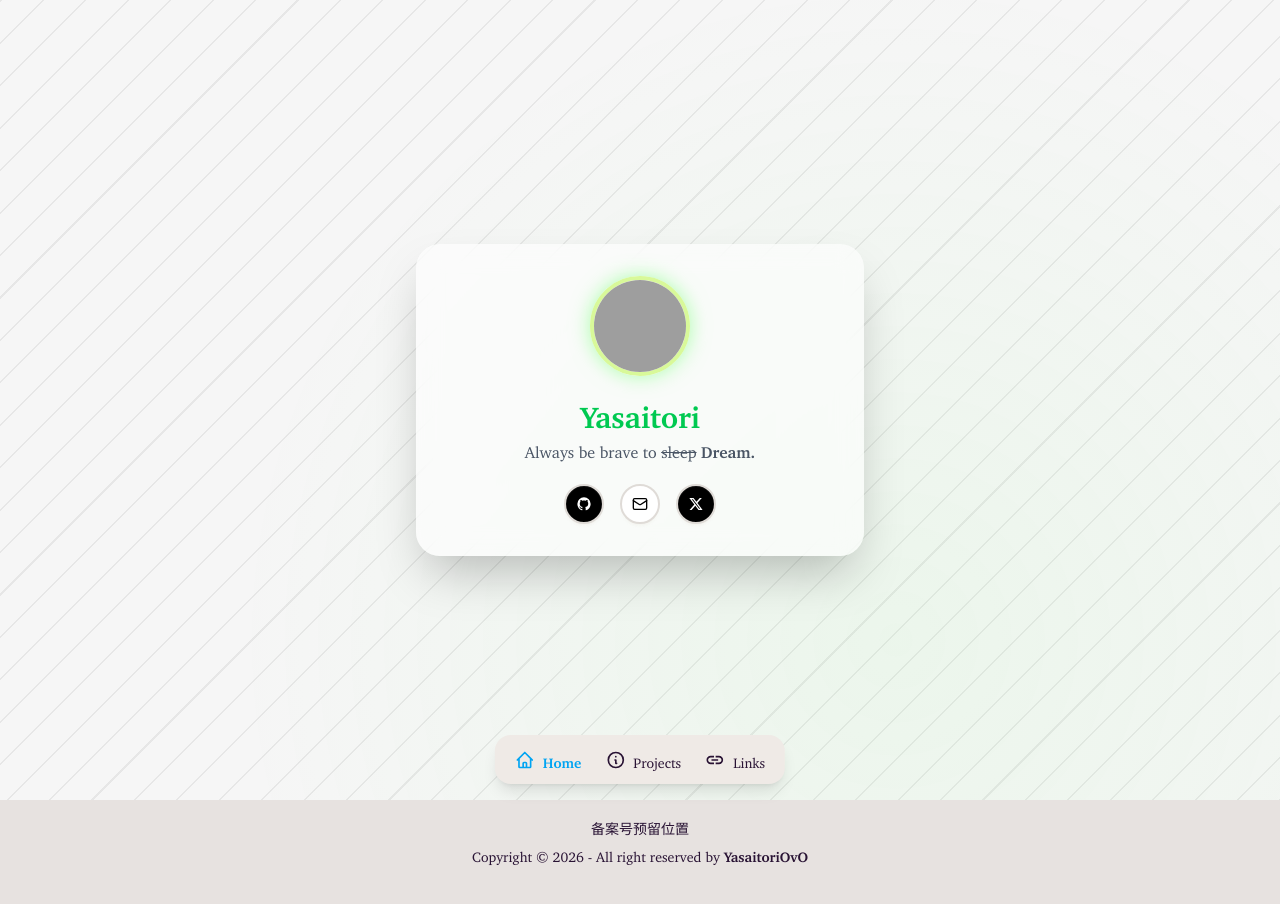
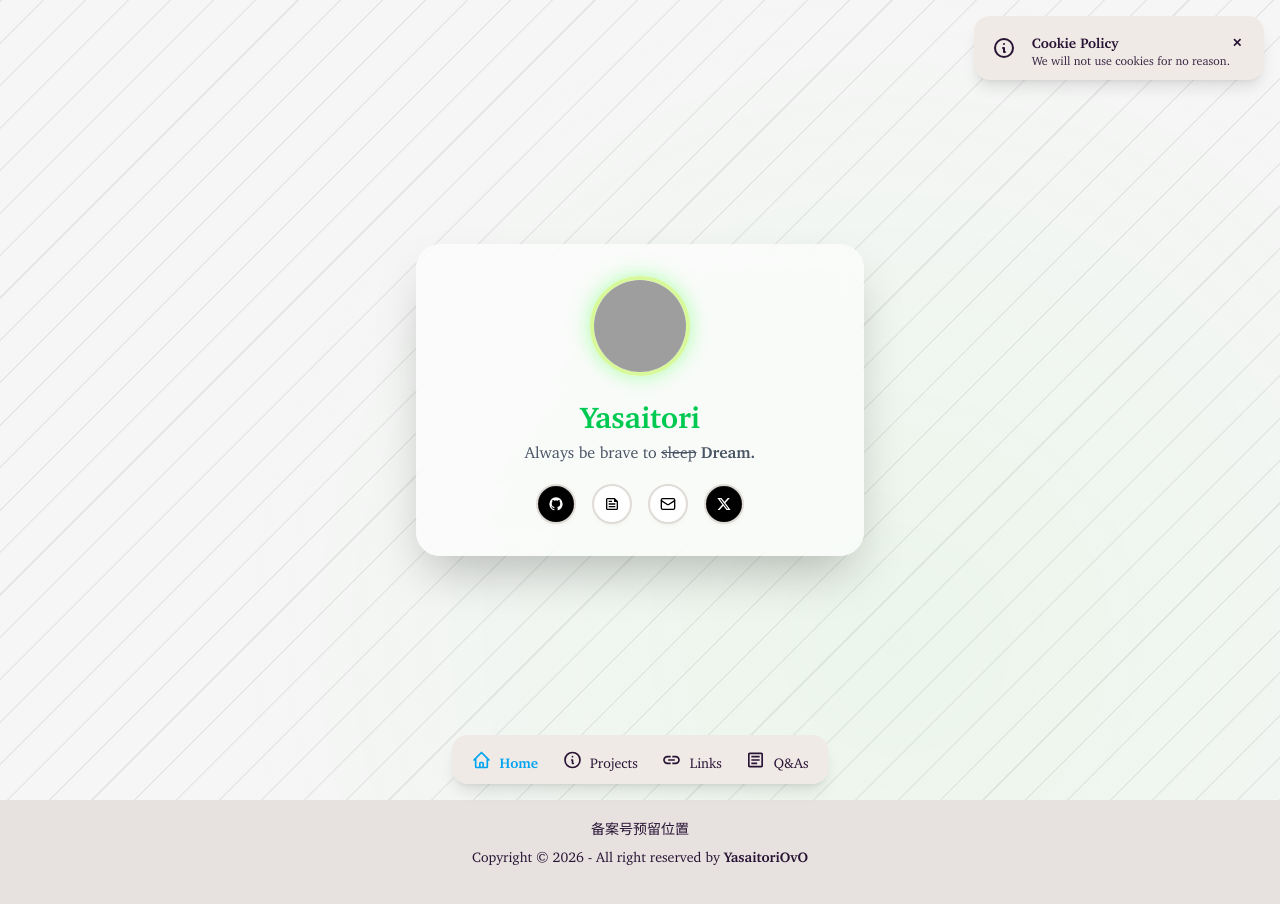
Before and after one commit to YasaitoriOvO/Toriest, a Vue app: page / in a window 1280 px wide. Shown: the top 904 px of the page. Built offline with nearby package versions, Linux system fonts and the light colour scheme; grey boxes are pictures that could not be loaded.

Commit message:
fea: alert & q&a

```diff
--- a/src/App.vue
+++ b/src/App.vue
@@ -2,13 +2,15 @@
 import { ref } from 'vue'
 import Project from './pages/project.vue'
 import LinkPage from './pages/link.vue'
-import IndexPage from './pages/index.vue'
-import InitOverlay from './pages/init.vue'
+import QnA from './pages/qna.vue'
+import IndexPage from './pages/profile.vue'
+import InitOverlay from './components/init.vue'
 import Dock from './components/dock.vue'
+import Alert from './components/alert.vue'
 
 const showInit = ref(true)
 const isInitExiting = ref(false)
-const currentPage = ref<'home' | 'projects' | 'links'>('home')
+const currentPage = ref<'home' | 'projects' | 'links' | 'qna'>('home')
 
 function handleInitExitStart() {
   isInitExiting.value = true
@@ -18,7 +20,7 @@
   showInit.value = false
 }
 
-function handleNavigate(page: 'home' | 'projects' | 'links') {
+function handleNavigate(page: 'home' | 'projects' | 'links' | 'qna') {
   currentPage.value = page
 }
 </script>
@@ -26,11 +28,13 @@
 <template>
   <div class="app-shell stripe-bg">
     <div class="app-content flex flex-col min-h-dvh" :class="{ 'is-blurred': showInit && !isInitExiting }">
+      <Alert />
       <main class="grow w-full z-10">
         <Transition name="fade" mode="out-in">
           <IndexPage v-if="currentPage === 'home'" key="home" />
           <Project v-else-if="currentPage === 'projects'" key="projects" />
           <LinkPage v-else-if="currentPage === 'links'" key="links" />
+          <QnA v-else-if="currentPage === 'qna'" key="qna" />
         </Transition>
       </main>
 
--- /dev/null
+++ b/src/components/alert.vue
@@ -0,0 +1,24 @@
+<template>
+  <div v-if="isVisible" class="toast toast-top toast-end z-100">
+    <div role="alert" class="alert shadow-lg flex gap-4 pr-8">
+      <svg xmlns="http://www.w3.org/2000/svg" fill="none" viewBox="0 0 24 24" class="stroke-current h-6 w-6 shrink-0">
+        <path stroke-linecap="round" stroke-linejoin="round" stroke-width="2" d="M13 16h-1v-4h-1m1-4h.01M21 12a9 9 0 11-18 0 9 9 0 0118 0z"></path>
+      </svg>
+      <div>
+        <h3 class="font-bold text-sm">Cookie Policy</h3>
+        <div class="text-xs opacity-90">We will not use cookies for no reason.</div>
+      </div>
+      <button class="btn btn-sm btn-ghost absolute top-2 right-2" @click="handleClose">✕</button>
+    </div>
+  </div>
+</template>
+
+<script setup lang="ts">
+  import { ref } from 'vue'
+
+  const isVisible = ref(true)
+
+  function handleClose() {
+    isVisible.value = false
+  }
+</script>
--- a/src/components/dock.vue
+++ b/src/components/dock.vue
@@ -4,7 +4,7 @@
 }>()
 
 defineEmits<{
-  (e: 'navigate', page: 'home' | 'projects' | 'links'): void
+  (e: 'navigate', page: 'home' | 'projects' | 'links' | 'qna'): void
 }>()
 </script>
 
@@ -74,6 +74,27 @@
           <span class="hidden sm:inline">Links</span>
         </a>
       </li>
+      <li>
+        <a
+          :class="{ active: currentPage === 'qna' }"
+          @click="$emit('navigate', 'qna')"
+          style="cursor: pointer;"
+        >
+          <svg
+            xmlns="http://www.w3.org/2000/svg"
+            fill="currentColor"
+            class="h-5 w-5"
+            viewBox="0 -960 960 960"
+          >
+          <path
+            stroke-linecap="round"
+            stroke-linejoin="round"
+            stroke-width="2"
+            d="M280-280h280v-80H280v80Zm0-160h400v-80H280v80Zm0-160h400v-80H280v80Zm-80 480q-33 0-56.5-23.5T120-200v-560q0-33 23.5-56.5T200-840h560q33 0 56.5 23.5T840-760v560q0 33-23.5 56.5T760-120H200Zm0-80h560v-560H200v560Zm0-560v560-560Z" />
+          </svg>
+          <span class="hidden sm:inline">Q&As</span>
+        </a>
+      </li>
     </ul>
   </div>
 </template>
--- a/src/pages/link.vue
+++ b/src/pages/link.vue
@@ -1,5 +1,5 @@
 <template>
-  <div class="min-h-screen flex flex-col items-center justify-center gap-8 -translate-y-12">
+  <div class="min-h-screen flex flex-col items-center pt-12 pb-32 gap-8 px-4">
     <h1 class="text-3xl font-bold text-center">
       - Links -
     </h1>
--- a/src/pages/index.vue
+++ b/src/pages/profile.vue
@@ -33,6 +33,24 @@
             fill="white"
             d="M12,2A10,10 0 0,0 2,12C2,16.42 4.87,20.17 8.84,21.5C9.34,21.58 9.5,21.27 9.5,21C9.5,20.77 9.5,20.14 9.5,19.31C6.73,19.91 6.14,17.97 6.14,17.97C5.68,16.81 5.03,16.5 5.03,16.5C4.12,15.88 5.1,15.9 5.1,15.9C6.1,15.97 6.63,16.93 6.63,16.93C7.5,18.45 8.97,18 9.54,17.76C9.63,17.11 9.89,16.67 10.17,16.42C7.95,16.17 5.62,15.31 5.62,11.5C5.62,10.39 6,9.5 6.65,8.79C6.55,8.54 6.2,7.5 6.75,6.15C6.75,6.15 7.59,5.88 9.5,7.17C10.29,6.95 11.15,6.84 12,6.84C12.85,6.84 13.71,6.95 14.5,7.17C16.41,5.88 17.25,6.15 17.25,6.15C17.8,7.5 17.45,8.54 17.35,8.79C18,9.5 18.38,10.39 18.38,11.5C18.38,15.32 16.04,16.16 13.81,16.41C14.17,16.72 14.5,17.33 14.5,18.26C14.5,19.6 14.5,20.68 14.5,21C14.5,21.27 14.66,21.59 15.17,21.5C19.14,20.16 22,16.42 22,12A10,10 0 0,0 12,2Z"
           /></svg>
+        </a>
+
+        <a
+          class="btn text-black bg-white btn-square"
+          href="https://blog.yatori.cc"
+          target="_blank"
+          rel="noopener noreferrer"
+        >
+          <svg
+            xmlns="http://www.w3.org/2000/svg"
+            height="16"
+            viewBox="0 -960 960 960"
+            width="16"
+            fill="black"
+          >
+            <path
+              d="M200-120q-33 0-56.5-23.5T120-200v-560q0-33 23.5-56.5T200-840h440l200 200v440q0 33-23.5 56.5T760-120H200Zm0-80h560v-400H600v-160H200v560Zm80-80h400v-80H280v80Zm0-320h200v-80H280v80Zm0 160h400v-80H280v80Zm-80-320v160-160 560-560Z"</path>
+          </svg>
         </a>
 
         <a
--- /dev/null
+++ b/src/pages/qna.vue
@@ -0,0 +1,44 @@
+<template>
+  <div class="min-h-screen flex flex-col items-center pt-12 pb-32 gap-8 px-4">
+    <h1 class="text-3xl font-bold text-center">
+      - Q&As -
+    </h1>
+    <div class="w-full max-w-2xl flex flex-col gap-2">
+      <div class="fly-in collapse collapse-arrow bg-base-100 border border-base-300" style="animation-delay: 0.1s;">
+        <input type="radio" name="my-accordion-1" checked="true" />
+        <div class="collapse-title font-bold">你是谁？</div>
+        <div class="collapse-content text-sm">很无聊的一个人，所以我写了这个问题。<br />我是菜鸡，喜欢摸鱼，擅长睡觉。</div>
+      </div>
+      <div class="fly-in collapse collapse-arrow bg-base-100 border border-base-300" style="animation-delay: 0.2s;">
+        <input type="radio" name="my-accordion-1" />
+        <div class="collapse-title font-bold">这个网站是如何编写的？</div>
+        <div class="collapse-content text-sm">这个网站是用<a href="https://vuejs.org/" class="link link-info">Vue.js</a>和<a href="https://tailwindcss.com/" class="link link-info">Tailwind CSS</a>编写的。<br />使用了<a href="https://daisyui.com/" class="link link-info">DaisyUI</a>组件库。</div>
+      </div>
+      <div class="fly-in collapse collapse-arrow bg-base-100 border border-base-300" style="animation-delay: 0.3s;">
+        <input type="radio" name="my-accordion-1" />
+        <div class="collapse-title font-bold">如何把我的站点放进友链里？</div>
+        <div class="collapse-content text-sm">给我发邮件！这里是<a href="mailto:caijidayo@outlook.com" class="link link-info">我的邮箱</a>。</div>
+      </div>
+    </div>
+    <p class="fly-in text-gray-600 text-center" style="animation-delay: 0.4s;">
+      ···
+    </p>
+  </div>
+</template>
+<style scoped>
+  .fly-in {
+    opacity: 0;
+    animation: slideUpFade 0.6s cubic-bezier(0.16, 1, 0.3, 1) forwards;
+  }
+
+  @keyframes slideUpFade {
+    0% {
+      opacity: 0;
+      transform: translateY(30px);
+    }
+    100% {
+      opacity: 1;
+      transform: translateY(0);
+    }
+  }
+</style>
--- a/src/styles/global.css
+++ b/src/styles/global.css
@@ -55,12 +55,6 @@
     pointer-events: none;
 }
 
-#tsparticles {
-    position: fixed;
-    inset: 0;
-    z-index: 0;
-}
-
 .stripe-bg {
     background-color: #f6f6f6;
     background-image: repeating-linear-gradient(
```
Also changed, not shown: src/components/init.vue (renamed from src/pages/init.vue).
